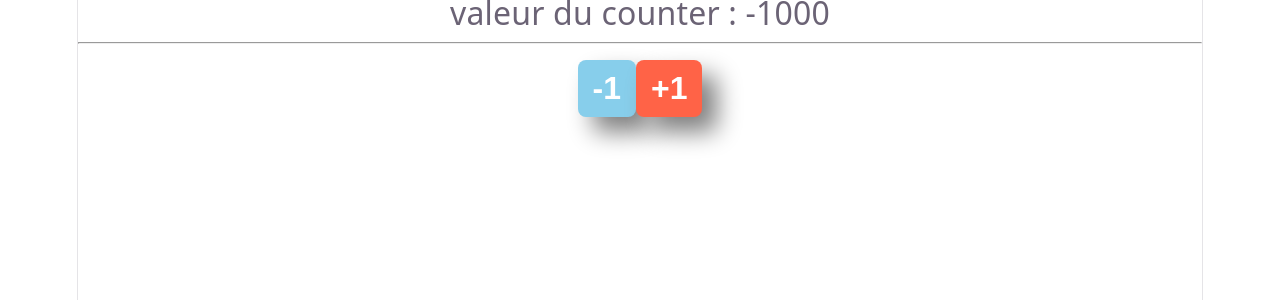
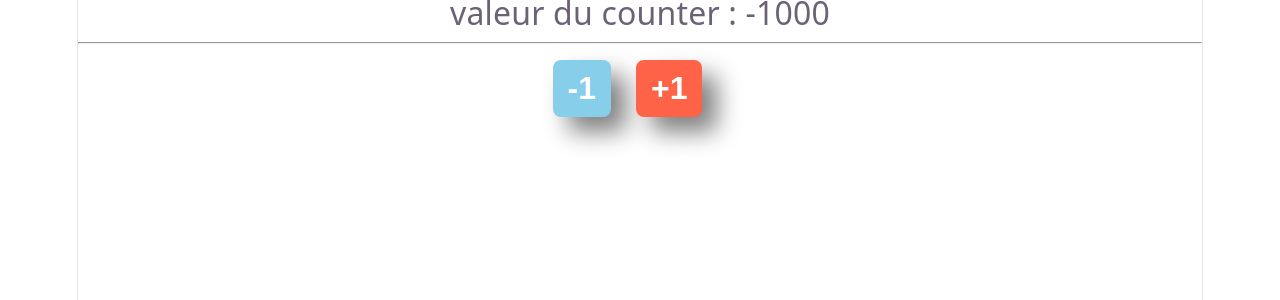
Before and after one commit to champix56/2026-09-14-tjscv1, a React (Vite) app: page / in a window 1280 px wide. Shown: the top 300 px of the page. Built offline with nearby package versions, Linux system fonts and the light colour scheme.

Commit message:
exo : gestion etat sur button

```diff
--- a/src/components/ui/Button/Button.module.css
+++ b/src/components/ui/Button/Button.module.css
@@ -6,6 +6,8 @@
   font-weight: 900;
 
   padding: 10px 15px;
+  margin-bottom: 25px;
+  margin-right: 25px;
 
   box-shadow: 15px 15px 25px grey;
 
@@ -21,3 +23,7 @@
 .danger {
   background-color: tomato;
 }
+.clicked{
+      box-shadow: 5px 5px 25px grey !important;
+      border:1px solid black
+}
--- a/src/components/ui/Button/Button.tsx
+++ b/src/components/ui/Button/Button.tsx
@@ -1,4 +1,4 @@
-import React, { type MouseEventHandler } from "react";
+import React, { useEffect, useState, type MouseEventHandler } from "react";
 import styles from "./Button.module.css";
 /*type T_Buttonprops = {
   type: string;
@@ -13,7 +13,21 @@ interface I_ButtonProps {
   bgcolor?:string
 }
 const Button: React.FC<I_ButtonProps> = ({ children, type='button', className, onButtonClick, style, bgcolor}) => {
+  const [isClicked, setIsClicked] = useState(false)
+  useEffect(() => {
+    console.log('effect');
+    if(isClicked)
+      {setTimeout(()=>{
+        console.log('timeOut');
 
+        setIsClicked(false)
+      },1000)}
+  }, [isClicked])
+
+  /**
+   * assemble section of className based on className props
+   * @returns string class composition with space or nothing if undefined
+   */
   const getClassNameFromProps = () => {
     if (className) return " " + styles[className];
     else return "";
@@ -21,12 +35,14 @@ const Button: React.FC<I_ButtonProps> = ({ children, type='button', className, o
   return (
     <button
       style={{...style,textAlign:'center',backgroundColor:bgcolor}}
-      className={`${styles.Button}${getClassNameFromProps()}`}
+      className={`${styles.Button}${getClassNameFromProps()}${isClicked?' '+styles.clicked:''}`}
       type={type}
       onClick={()=>{
+        setIsClicked(true)
         if(onButtonClick){
           onButtonClick()
         }
+
       }}
     >
       {children}
```
